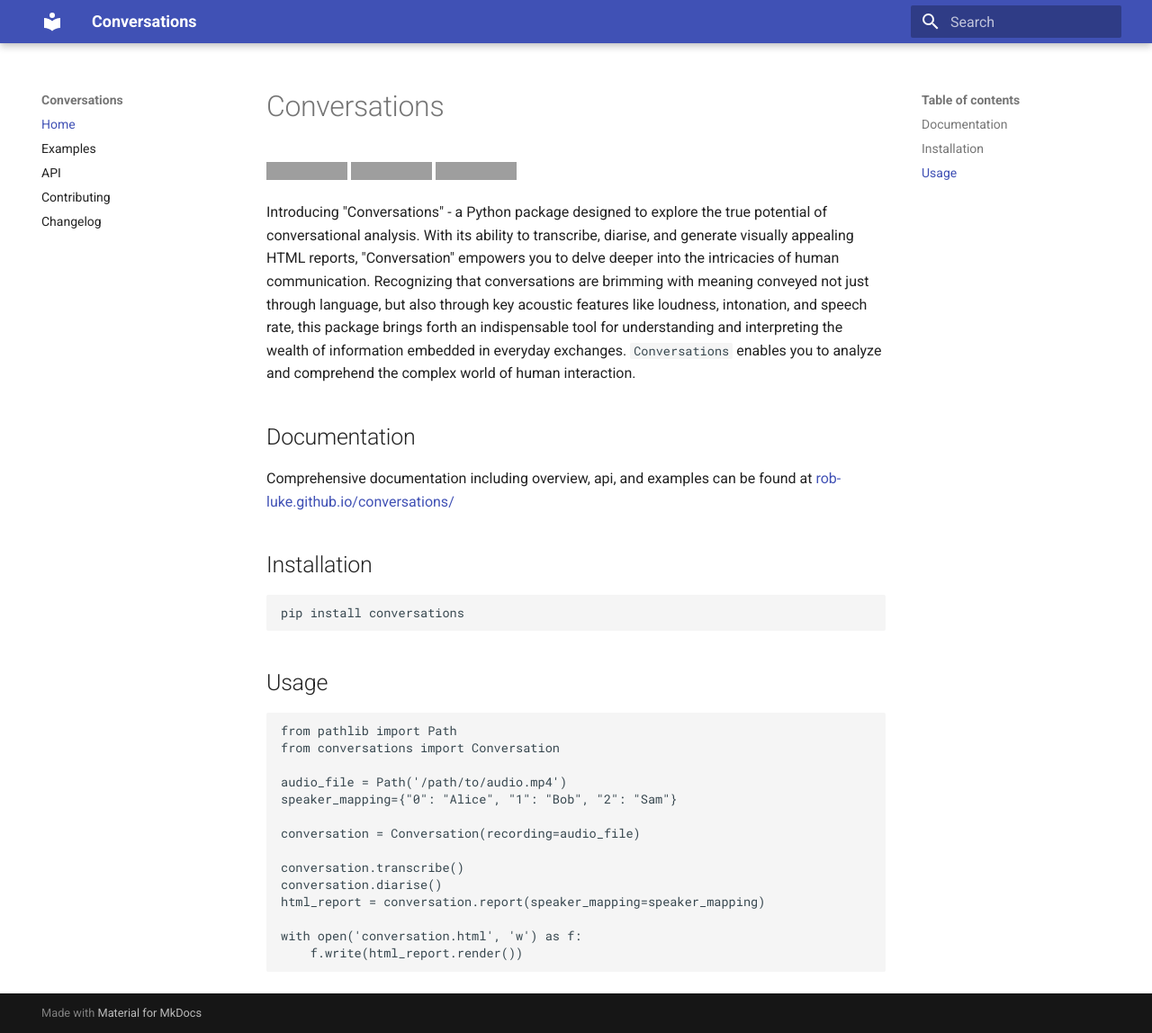
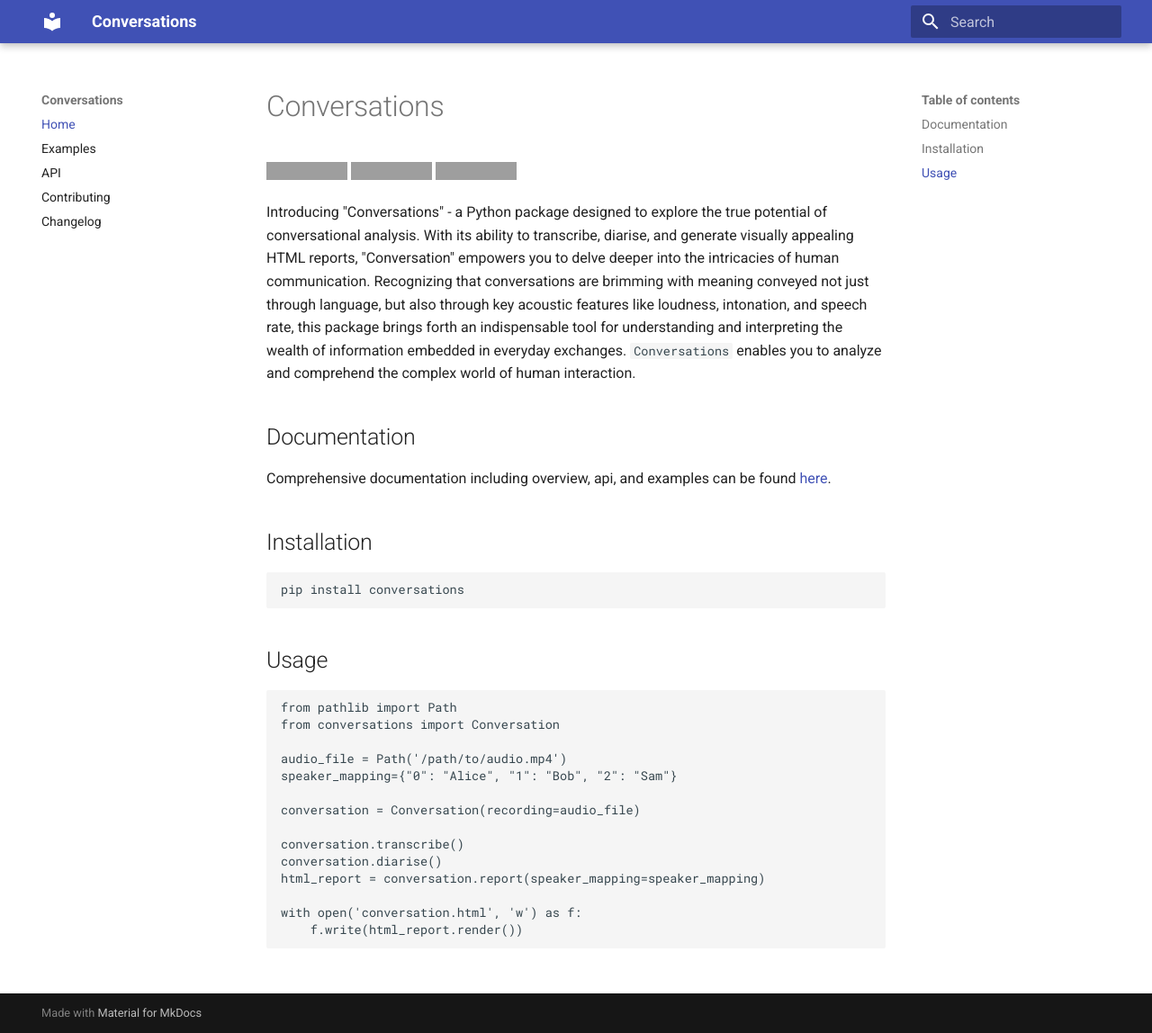
Before and after one commit to rob-luke/conversations, an MkDocs documentation site: the page built from docs/index.md, in a window 1280 px wide and 1148 px high. Shown: the whole window at 90% size. Built offline with MkDocs 1.6.1 and Material for MkDocs 9.7.7, drawn with Linux system fonts in a browser that asks for light colours; grey boxes are pictures that could not be loaded.

Commit message:
docs: tweak wording of documentation

```diff
--- a/docs/index.md
+++ b/docs/index.md
@@ -13,7 +13,7 @@ this package brings forth an indispensable tool for understanding and interpreti
 
 ## Documentation
 
-Comprehensive documentation including overview, api, and examples can be found at [rob-luke.github.io/conversations/](rob-luke.github.io/conversations/)
+Comprehensive documentation including overview, api, and examples can be found [here](rob-luke.github.io/conversations/).
 
 
 ## Installation
```
